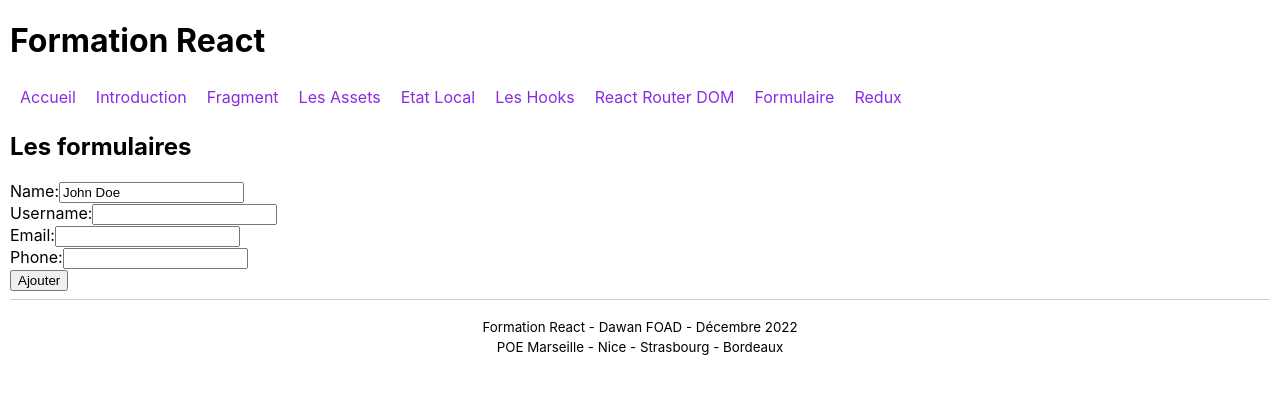
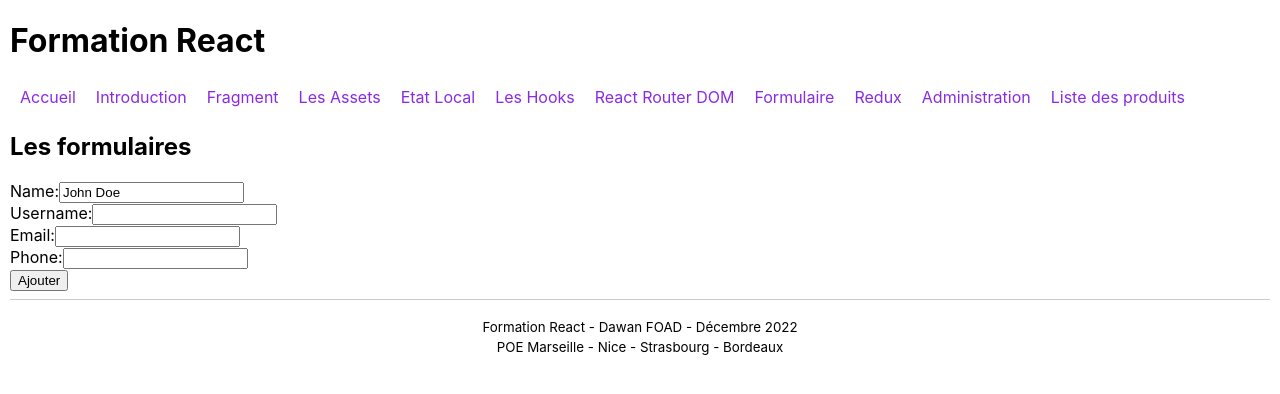
Before and after one commit to ToNnNo/reactW49, a React (Create React App) app: page /formulaire in a window 1280 px wide. Shown: the top 394 px of the page. Built offline with nearby package versions, Linux system fonts and the light colour scheme.

Commit message:
restriction d'accès à certaine route

```diff
--- /dev/null
+++ b/src/page/admin/guard/AdminRoutesGuard.js
@@ -0,0 +1,8 @@
+import { Navigate, Outlet } from "react-router-dom";
+
+export default function AdminRoutesGuard() {
+  // locationStorage ou sessionStorage pour persister les données d'authentification (token)
+  const isAuthenticate = localStorage.getItem('authentication') !== null;
+
+  return isAuthenticate ? <Outlet /> : <Navigate to="/" />
+}
--- a/src/router/Main.js
+++ b/src/router/Main.js
@@ -10,6 +10,7 @@ import DetailUser from "../page/DetailUser";
 import NotFound from "../page/error/NotFound";
 import Formulaire from "../page/Formulaire";
 import Redux from "../page/Redux";
+import AdminRoutesGuard from "../page/admin/guard/AdminRoutesGuard";
 
 export default function Main() {
   return (
@@ -24,7 +25,10 @@ export default function Main() {
       <Route path="router/*" element={ <RouterDOM /> } />
       <Route path="formulaire" element={ <Formulaire /> } />
       <Route path="redux" element={ <Redux /> } />
-
+      <Route path="admin" element={ <AdminRoutesGuard /> }>
+        <Route index element={ <h2>Administration: Dashboard</h2> } />
+        <Route path="products" element={ <h2>Liste des produits</h2> } />
+      </Route>
       <Route path="*" element={ <NotFound /> } />
     </Routes>
   );
--- a/src/router/Nav.js
+++ b/src/router/Nav.js
@@ -31,6 +31,12 @@ export default function Nav() {
         <li>
           <Link to="/redux">Redux</Link>
         </li>
+        <li>
+          <Link to="/admin">Administration</Link>
+        </li>
+        <li>
+          <Link to="/admin/products">Liste des produits</Link>
+        </li>
       </ul>
     </nav>
   );
```
